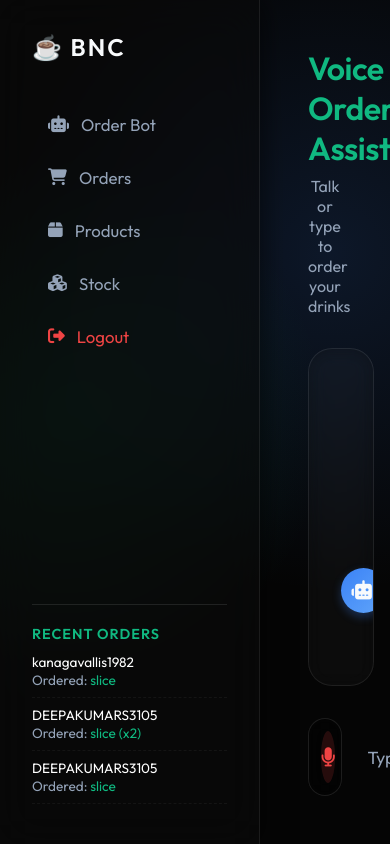
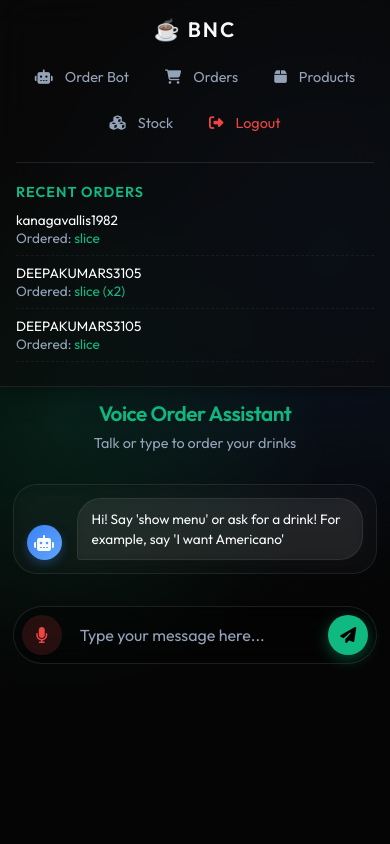
Before and after one commit to DeepakumarSakthivel/Smart-Drink-Ordering-Chatbot, a Flask app: page / in a window 390 px wide. Run offline with Flask 3, Linux system fonts and the light colour scheme; a user stored in the database is signed in.

Commit message:
Added mobile responsive design

```diff
--- a/static/css/style.css
+++ b/static/css/style.css
@@ -366,3 +366,164 @@ tr:hover { background-color: rgba(255,255,255,0.02); }
 .badge.danger { background: rgba(239, 68, 68, 0.15); color: #fca5a5; border: 1px solid rgba(239,68,68,0.3); }
 .badge.warning { background: rgba(245, 158, 11, 0.15); color: #fcd34d; border: 1px solid rgba(245,158,11,0.3); }
 .badge.success { background: rgba(16, 185, 129, 0.15); color: #6ee7b7; border: 1px solid rgba(16,185,129,0.3); }
+
+
+/* ===========================
+   MOBILE RESPONSIVE DESIGN
+   =========================== */
+
+@media screen and (max-width: 768px) {
+
+    .app-container {
+        flex-direction: column;
+        height: auto;
+    }
+
+    .sidebar {
+        width: 100%;
+        padding: 1rem;
+        border-right: none;
+        border-bottom: 1px solid var(--glass-border);
+    }
+
+    .logo h2 {
+        margin-bottom: 1rem;
+        font-size: 1.3rem;
+        justify-content: center;
+    }
+
+    .nav-links {
+        display: flex;
+        flex-wrap: wrap;
+        gap: 8px;
+        justify-content: center;
+    }
+
+    .nav-links li {
+        margin-bottom: 0;
+    }
+
+    .nav-item {
+        padding: 10px 14px;
+        font-size: 0.9rem;
+    }
+
+    .content {
+        padding: 1rem;
+    }
+
+    .content-header h1 {
+        font-size: 1.5rem;
+        text-align: center;
+    }
+
+    .glass-panel {
+        padding: 1rem;
+    }
+
+    .chat-wrapper {
+        max-width: 100%;
+    }
+
+    .chat-box {
+        padding: 1rem;
+        height: 60vh;
+    }
+
+    .message {
+        max-width: 100%;
+    }
+
+    .message .avatar {
+        width: 35px;
+        height: 35px;
+        font-size: 1rem;
+    }
+
+    .message .text {
+        font-size: 0.95rem;
+        padding: 10px 14px;
+    }
+
+    .input-area {
+        gap: 8px;
+        padding: 8px;
+    }
+
+    #chat-input {
+        font-size: 1rem;
+        padding: 0 10px;
+    }
+
+    .voice-btn,
+    .send-btn {
+        width: 45px;
+        height: 45px;
+        font-size: 1rem;
+    }
+
+    .form-group {
+        flex-direction: column;
+        align-items: stretch;
+    }
+
+    input[type="text"],
+    input[type="number"],
+    input[type="email"],
+    input[type="password"] {
+        width: 100%;
+    }
+
+    .btn {
+        width: 100%;
+        justify-content: center;
+    }
+
+    .table-container {
+        overflow-x: auto;
+    }
+
+    table {
+        min-width: 700px;
+    }
+}
+
+/* Extra Small Devices */
+
+@media screen and (max-width: 480px) {
+
+    .content {
+        padding: 0.8rem;
+    }
+
+    .content-header h1 {
+        font-size: 1.2rem;
+    }
+
+    .chat-header h1 {
+        font-size: 1.3rem;
+    }
+
+    .chat-header p {
+        font-size: 0.9rem;
+    }
+
+    .chat-box {
+        height: 55vh;
+        padding: 0.8rem;
+    }
+
+    .message .text {
+        font-size: 0.85rem;
+    }
+
+    .voice-btn,
+    .send-btn {
+        width: 40px;
+        height: 40px;
+    }
+
+    .glass-panel {
+        padding: 0.8rem;
+    }
+}
```
